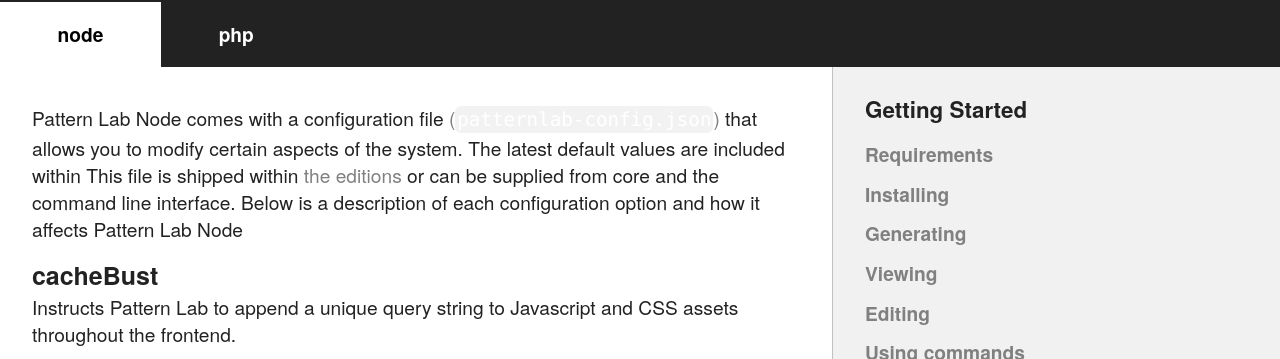
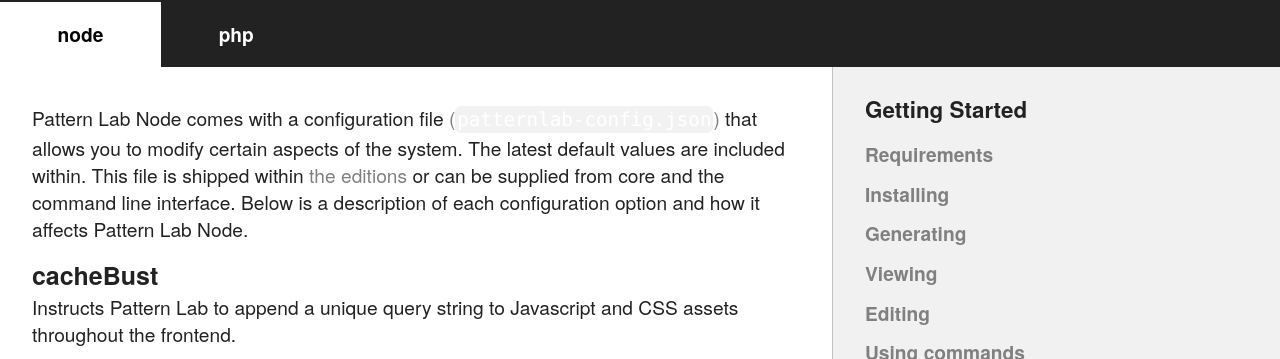
Before and after one commit to pattern-lab/website, a Jekyll site: the page built from docs/advanced-config-options.md, in a window 1280 px wide and 900 px high, scrolled down 352 px. Shown: the part 156-515 px from the top of the window. Built offline with Jekyll 4.4.1, drawn with Linux system fonts in a browser that asks for light colours; some of the changed lines change nothing that is shown; some of the changed text lies outside the part shown.

Commit message:
Fixed a few missing full stops and typos...

````diff
--- a/docs/advanced-config-options.md
+++ b/docs/advanced-config-options.md
@@ -14,7 +14,7 @@
 
 {% capture m %}
 
-Pattern Lab Node comes with a configuration file [(`patternlab-config.json`)](https://github.com/pattern-lab/patternlab-node/blob/master/packages/core/patternlab-config.json) that allows you to modify certain aspects of the system. The latest default values are included within This file is shipped within [the editions](https://github.com/pattern-lab?utf8=%E2%9C%93&query=edition-node) or can be supplied from core and the command line interface. Below is a description of each configuration option and how it affects Pattern Lab Node
+Pattern Lab Node comes with a configuration file [(`patternlab-config.json`)](https://github.com/pattern-lab/patternlab-node/blob/master/packages/core/patternlab-config.json) that allows you to modify certain aspects of the system. The latest default values are included within. This file is shipped within [the editions](https://github.com/pattern-lab?utf8=%E2%9C%93&query=edition-node) or can be supplied from core and the command line interface. Below is a description of each configuration option and how it affects Pattern Lab Node.
 
 ### cacheBust
 
@@ -258,10 +258,10 @@
 
 Introduced in Pattern Lab Node v3, UIKits are a new term in the Pattern Lab [Ecosystem](http://patternlab.io/docs/advanced-ecosystem-overview.html). They are an evolution of the original Styleguidekit pattern which separated front-end templates from front-end assets like stylesheets and code. The existing `styleguidekit-assets-default` and `styleguidekit-mustache-default` have merged into `uikit-workshop`.
 
-`uikits` accepts and array of UIKit objects, shipping with the one above.
+`uikits` accepts an array of UIKit objects, shipping with the one above.
 
 - `name`: the name of the UIKit
-- `outputDir` where to output this UIKit relative to the current root. By leaving this empty we retain the existing Pattern Lab 2.X behavior, outputting to `<project_root>/public`. If you had multiple UIKits, however, you would provided different values, such as:
+- `outputDir` where to output this UIKit relative to the current root. By leaving this empty we retain the existing Pattern Lab 2.X behavior, outputting to `<project_root>/public`. If you had multiple UIKits, however, you would provide different values, such as:
 
 ```javascript
   "uikits": [
````
